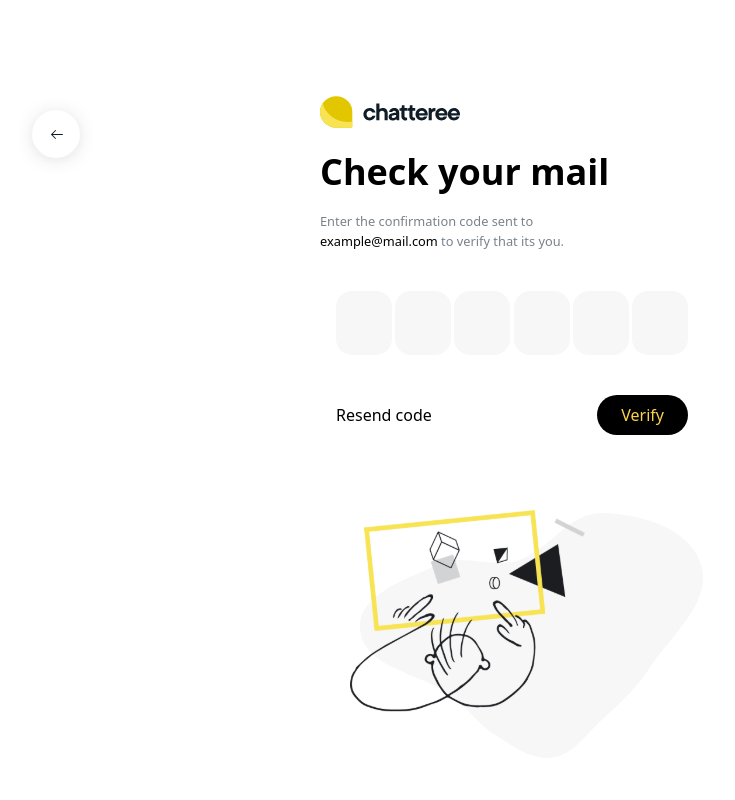
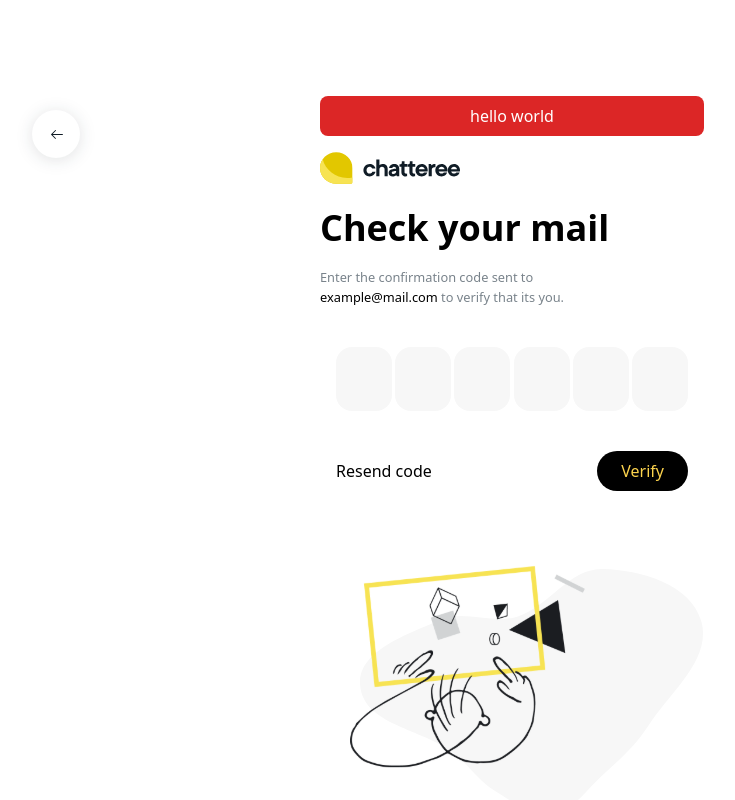
Before and after one commit to kobfolson/chat-app, a Nuxt app: page /verify in a window 1280 px wide. Shown: the whole page, without its empty margins (128-863 px from the left). Built offline with nearby package versions, Linux system fonts and the light colour scheme.

Commit message:
feat: add NotificationBanner

```diff
--- a/pages/verify.vue
+++ b/pages/verify.vue
@@ -7,6 +7,7 @@
         <div
             class="flex flex-col justify-center items-center mt-10 md:mx-auto md:w-96 md:mt-24 md:block"
         >
+            <NotificationBanner />
             <img src="@/assets/svg/chatteree-logo.svg" alt="logo" class="mb-6" />
             <h1 class="mb-4 text-4xl font-sans">
                 <strong>Check your mail</strong>
```
